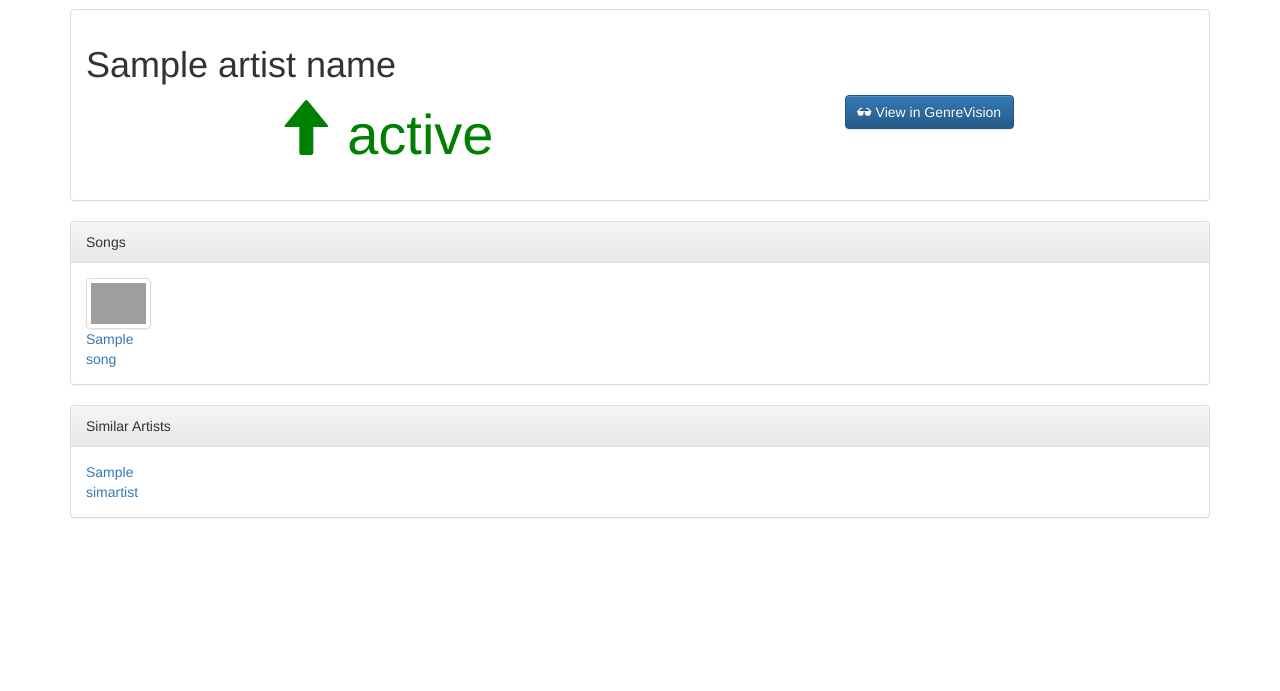
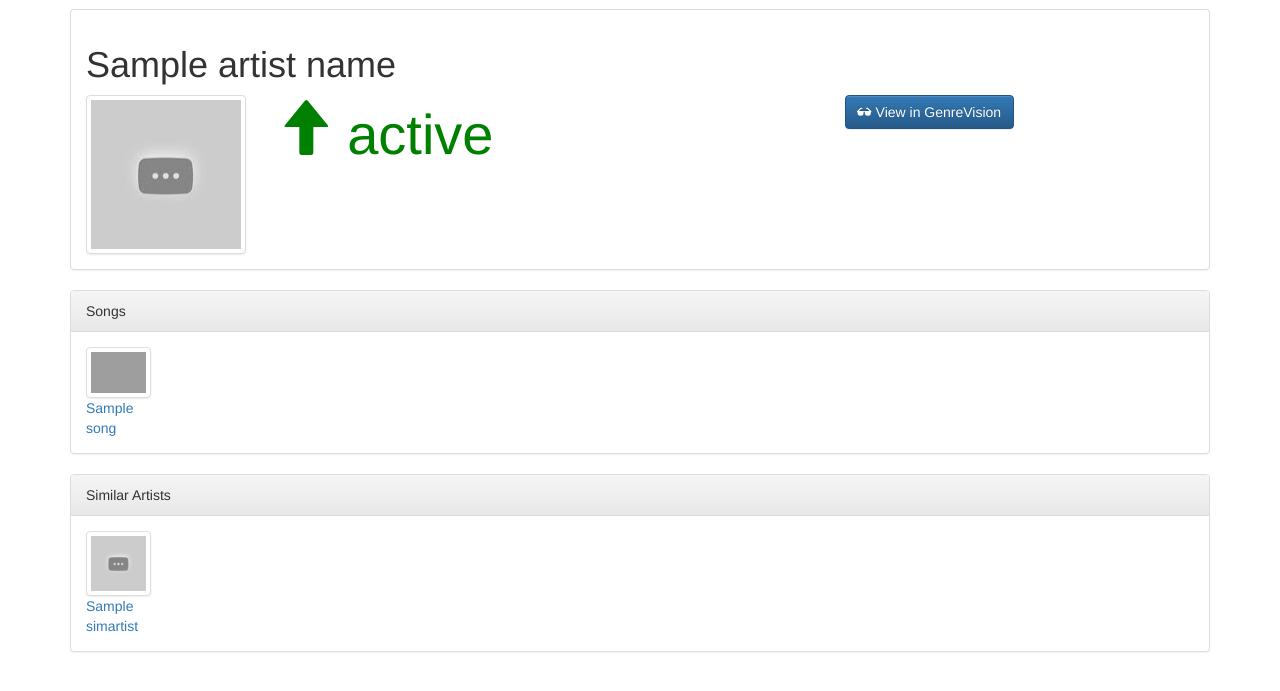
Before and after one commit to m329/reco, a Flask app: template templates/artist_page.html in a window 1280 px wide. Shown: the part 51-742 px from the top of the page. Run offline with Flask 2, Linux system fonts and the light colour scheme; the template is opened without the code that fills it: most values are stand-ins (such as "Sample title", 1, 10 or a date in 2020); data that the repository does not hold is empty; some libraries are stand-ins or nearby versions; grey boxes are pictures that could not be loaded.

Commit message:
use default image for artist thumbnail on artist page

```diff
--- a/templates/artist_page.html
+++ b/templates/artist_page.html
@@ -22,7 +22,8 @@
 
 		<div class="row">
 			<div class="col-md-2">
-			<div id="artist_thumb"></div>
+			<div id="artist_thumb_wrap"></div>
+				<img id='artist_thumb' class="img-thumbnail" src="{{ url_for('static', filename='images/empty.jpg') }}"></img>
 			</div>
 
 			<div class="col-md-6">
@@ -68,7 +69,7 @@
 		<div class="row">
 			{% for simartist in similar_artists %}
 			 <div id='simdiv{{simartist.id}}' class="col-md-1">
-				<div id='simdiv{{simartist.id}}thumb'></div>
+				<img id='simdiv{{simartist.id}}thumb' class="img-thumbnail" src="{{ url_for('static', filename='images/empty.jpg') }}"></img>
 				{{simartist.name|safe}}
 			</div>
 			{% endfor %}
@@ -109,7 +110,9 @@
 						console.log(url);
 					}
 
-					$(sel).append('<img class="img-thumbnail" src='+url+'></img>');
+					if(url!=''){
+						$(sel).attr('src',url);
+					}
 
 				}
 			}
```
